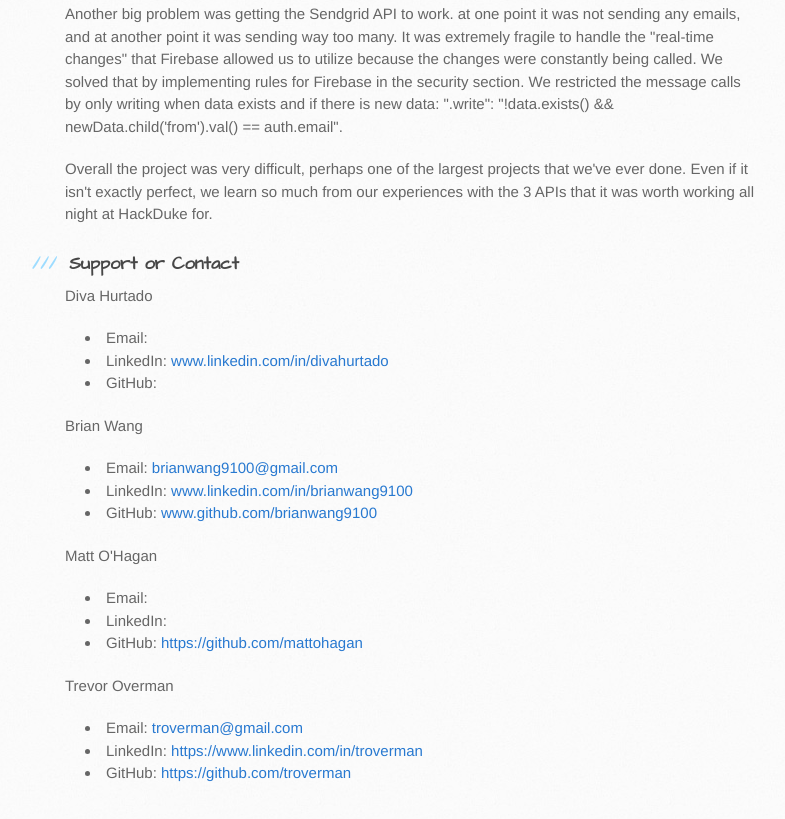
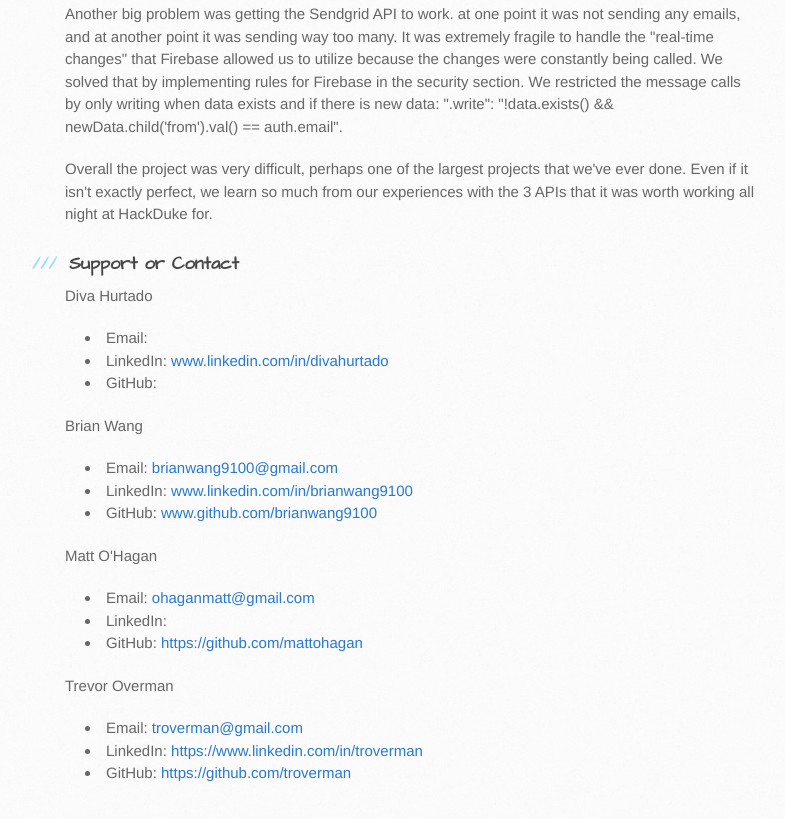
Before and after one commit to brianwang9100/FoodPoint, a plain HTML site: page index.html in a window 1280 px wide. Shown: the part 2647-3466 px from the top of the page, without its empty margins (105-890 px from the left). Drawn offline with Linux system fonts and the light colour scheme.

```diff
--- a/index.html
+++ b/index.html
@@ -103,7 +103,8 @@
 <p>Matt O'Hagan</p>
 
 <ul>
-<li>Email: </li>
+<li>Email: <a href="mailto:ohaganmatt@gmail.com">ohaganmatt@gmail.com</a>
+</li>
 <li>LinkedIn: </li>
 <li>GitHub: <a href="https://github.com/mattohagan">https://github.com/mattohagan</a>
 </li>
```
Also changed, not shown: params.json (+1 -1 lines).
